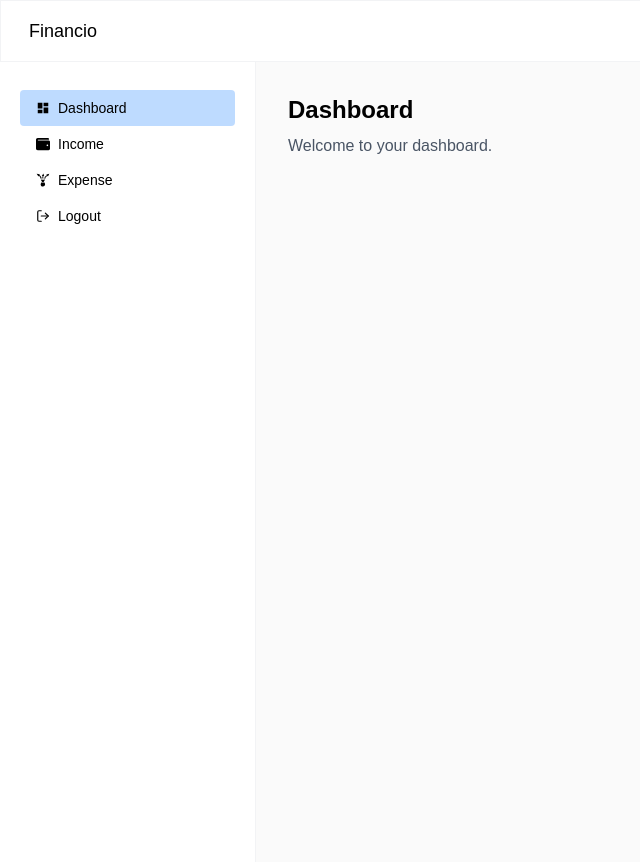
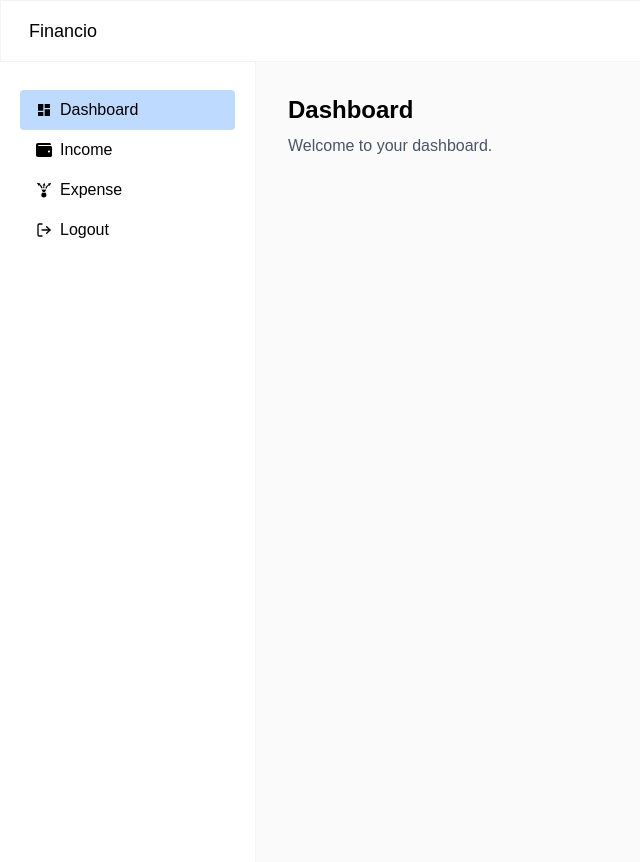
Before and after one commit to stevenzab/FinanceFront, a Next.js app: page /dashboard in a window 1280 px wide. Shown: the whole page, without its empty margins (0-640 px from the left). Built offline with nearby package versions, Linux system fonts and the light colour scheme.

Commit message:
[FIX] change text size

```diff
--- a/app/components/sidemenu.tsx
+++ b/app/components/sidemenu.tsx
@@ -24,7 +24,7 @@ export default function SideMenu({ onClose }: SideMenuProps) {
             <ul className="py-2">
                 {menuItems.map((item) => (
                     <Link href={item.href} key={item.id} onClick={onClose}>
-                    <li key={item.id} className={`flex items-center block w-full px-4 py-2 text-left text-sm ${pathname === item.href ? "bg-blue-200 text-black rounded" : "text-black hover:bg-gray-100"}`}>
+                    <li key={item.id} className={`flex items-center block w-full px-4 py-2 text-left text-md ${pathname === item.href ? "bg-blue-200 text-black rounded" : "text-black hover:bg-gray-100"}`}>
                         <span className="mr-2">{item.img}</span>
                         {item.label}
                     </li>
```
